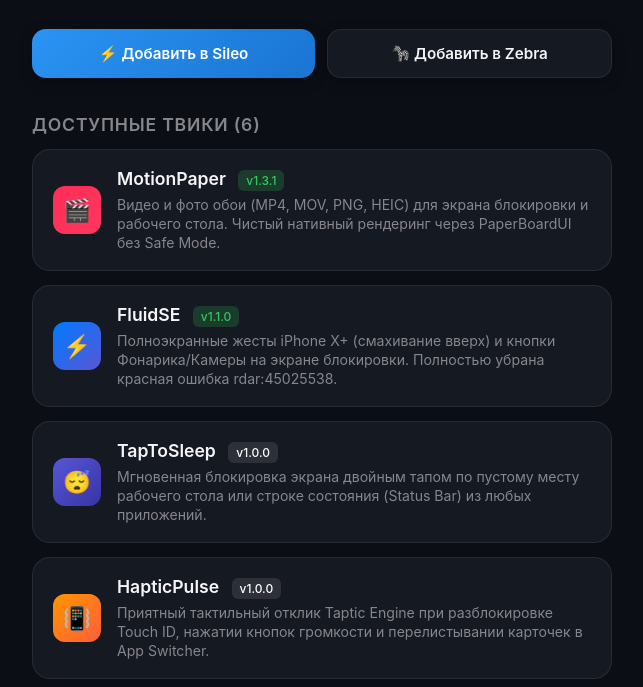
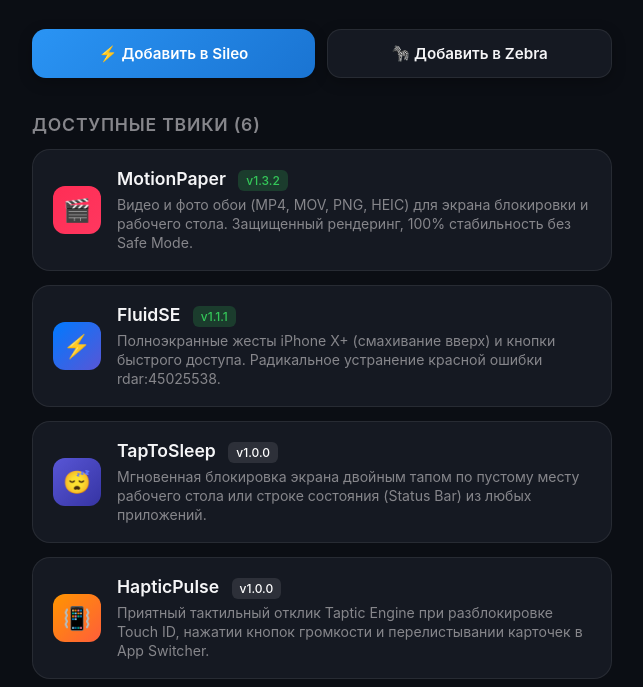
Before and after one commit to xvoidead/repo, a plain HTML site: page index.html in a window 1280 px wide. Shown: the part 113-800 px from the top of the page, without its empty margins (318-961 px from the left). Drawn offline with Linux system fonts and the light colour scheme.

Commit message:
MotionPaper 1.3.2 (safe rendering, no safe mode), FluidSE 1.1.1 (multi-tier rdar fix)

```diff
--- a/index.html
+++ b/index.html
@@ -206,8 +206,8 @@
         <div class="tweak-card">
             <div class="tweak-icon" style="background: linear-gradient(135deg, #ff2d55, #ff375f);">🎬</div>
             <div class="tweak-info">
-                <div class="tweak-title">MotionPaper <span class="badge badge-green">v1.3.1</span></div>
-                <div class="tweak-desc">Видео и фото обои (MP4, MOV, PNG, HEIC) для экрана блокировки и рабочего стола. Чистый нативный рендеринг через PaperBoardUI без Safe Mode.</div>
+                <div class="tweak-title">MotionPaper <span class="badge badge-green">v1.3.2</span></div>
+                <div class="tweak-desc">Видео и фото обои (MP4, MOV, PNG, HEIC) для экрана блокировки и рабочего стола. Защищенный рендеринг, 100% стабильность без Safe Mode.</div>
             </div>
         </div>
 
@@ -215,8 +215,8 @@
         <div class="tweak-card">
             <div class="tweak-icon" style="background: linear-gradient(135deg, #007aff, #5856d6);">⚡</div>
             <div class="tweak-info">
-                <div class="tweak-title">FluidSE <span class="badge badge-green">v1.1.0</span></div>
-                <div class="tweak-desc">Полноэкранные жесты iPhone X+ (смахивание вверх) и кнопки Фонарика/Камеры на экране блокировки. Полностью убрана красная ошибка rdar:45025538.</div>
+                <div class="tweak-title">FluidSE <span class="badge badge-green">v1.1.1</span></div>
+                <div class="tweak-desc">Полноэкранные жесты iPhone X+ (смахивание вверх) и кнопки быстрого доступа. Радикальное устранение красной ошибки rdar:45025538.</div>
             </div>
         </div>
 
```
Also changed, not shown: 8 other files.
